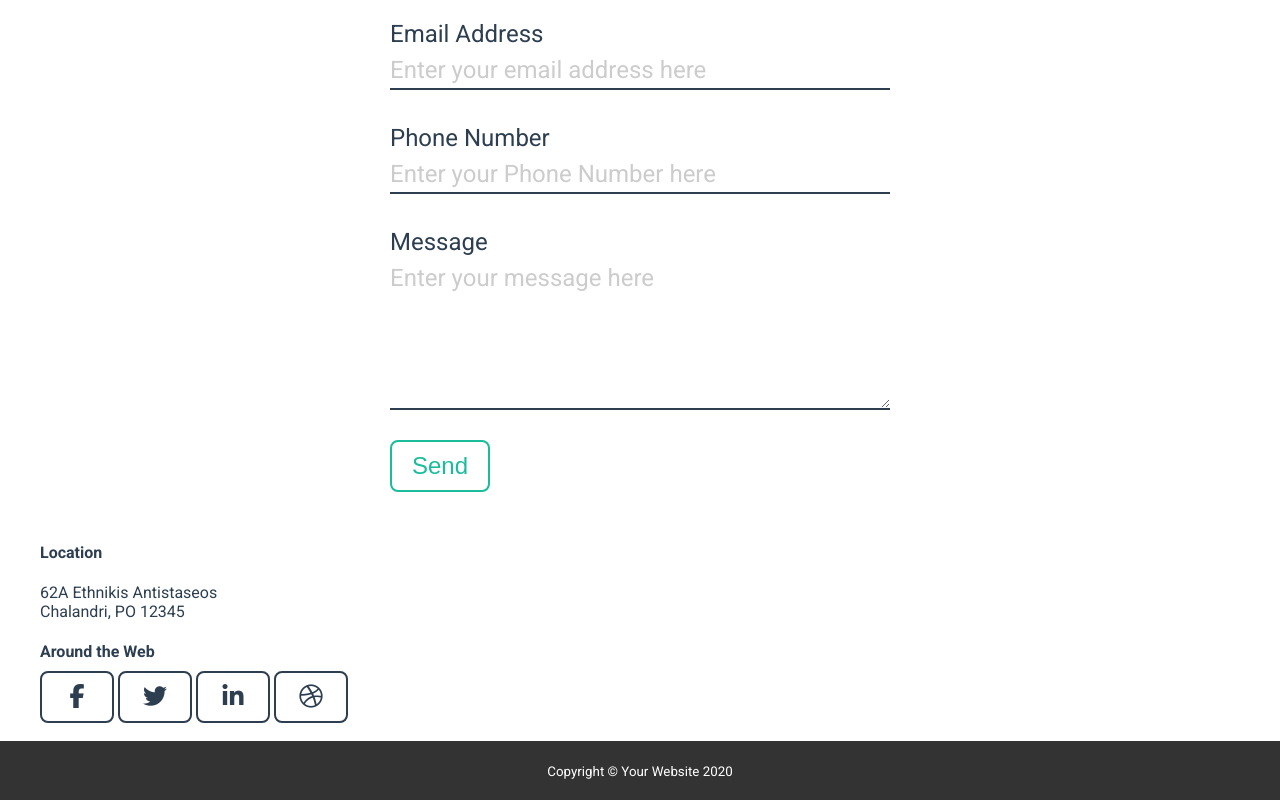
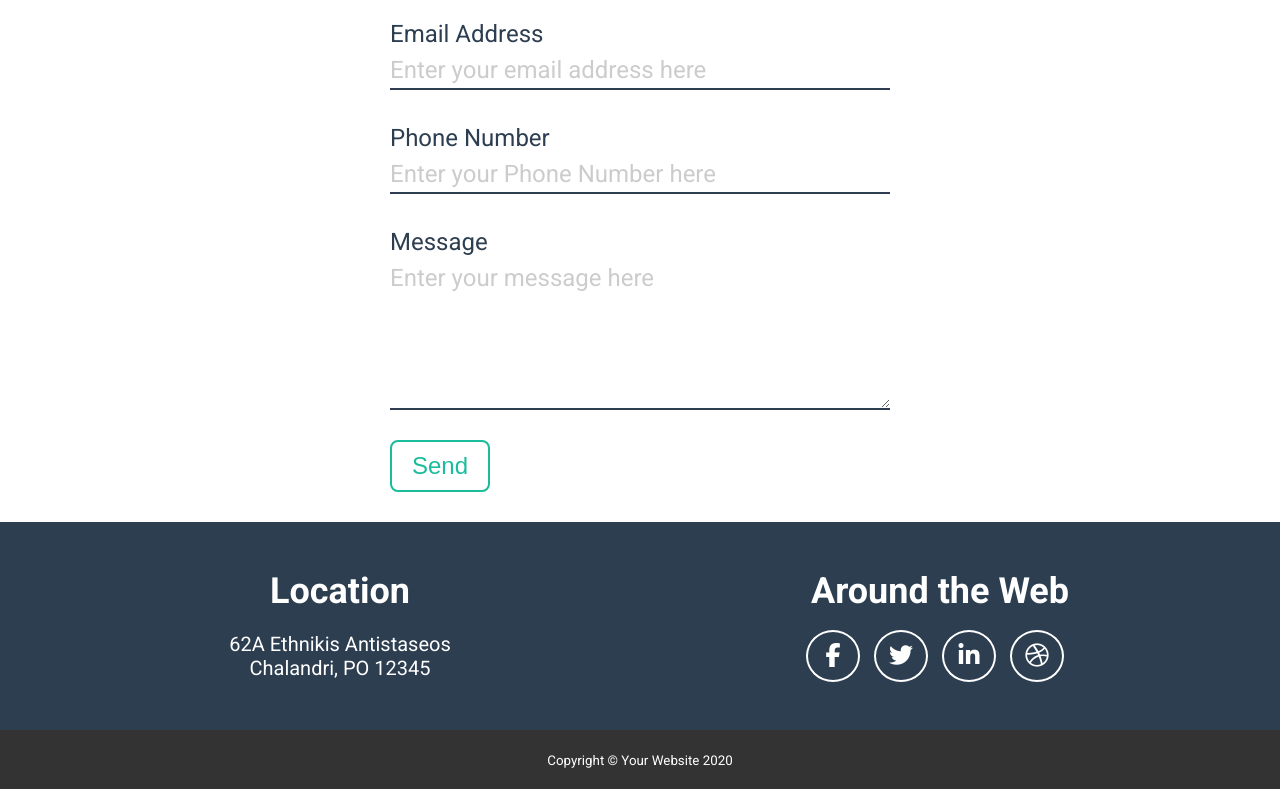
Before and after one commit to agileactorslearning/html-css-portfolio, a plain HTML site: page index.html in a window 1280 px wide. Shown: the part 2336-3136 px from the top of the page. Drawn offline with Linux system fonts and the light colour scheme.

Commit message:
update footer

```diff
--- a/index.html
+++ b/index.html
@@ -159,7 +159,7 @@
             </section>
         </main>
 
-        <footer class="footer">
+        <footer class="footer text-light">
             <div class="footer-container container">
                 <section class="footer-item">
                     <h4 class="footer-title">Location</h4>
--- a/styles/styles.css
+++ b/styles/styles.css
@@ -241,6 +241,42 @@ h2 {
     background: #1abc9c;
 }
 
+/* Footer */
+.footer {
+    background-color: #2c3e50;
+}
+
+.footer-container {
+    display: flex;
+    padding: 0 20px 30px;
+}
+
+.footer-item {
+    flex: 1 1 30%;
+    text-align: center;
+}
+
+.footer-title {
+    font-size: 36px;
+    margin-bottom: 10px;
+}
+
+.footer-text {
+    font-size: 20px;
+}
+
+.footer-social {
+    padding-top: 20px;
+}
+
+.footer .btn {
+    border-radius: 50%;
+    width:25px;
+    height: 25px;
+    padding: 10px;
+    margin-right: 10px;
+}
+
 /* Copy */
 .footer-copy {
     background-color: #333333;
```
